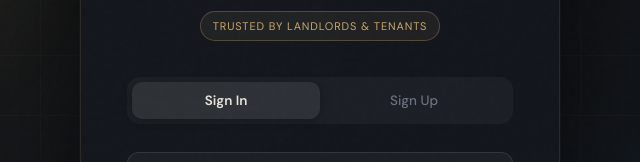
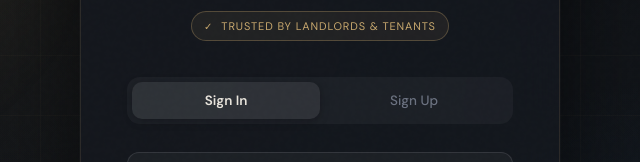
Before and after one commit to 48521-wq/Tenant-Management-System, a website: page index.html in a window 1280 px wide. Shown: the part 245-407 px from the top of the page, 320-960 px from the left. Drawn offline with nearby package versions, Linux system fonts and the light colour scheme.

Commit message:
Refine trust badge

```diff
--- a/index.html
+++ b/index.html
@@ -222,6 +222,12 @@ body { font-family: 'DM Sans', sans-serif; }
   text-transform: uppercase;
   color: var(--gold);
   background: rgba(201, 169, 110, 0.08);
+}
+
+.logo-badge::before {
+  content: '✓';
+  font-size: 10px;
+  color: var(--gold);
 }
 
 .panel {
```
